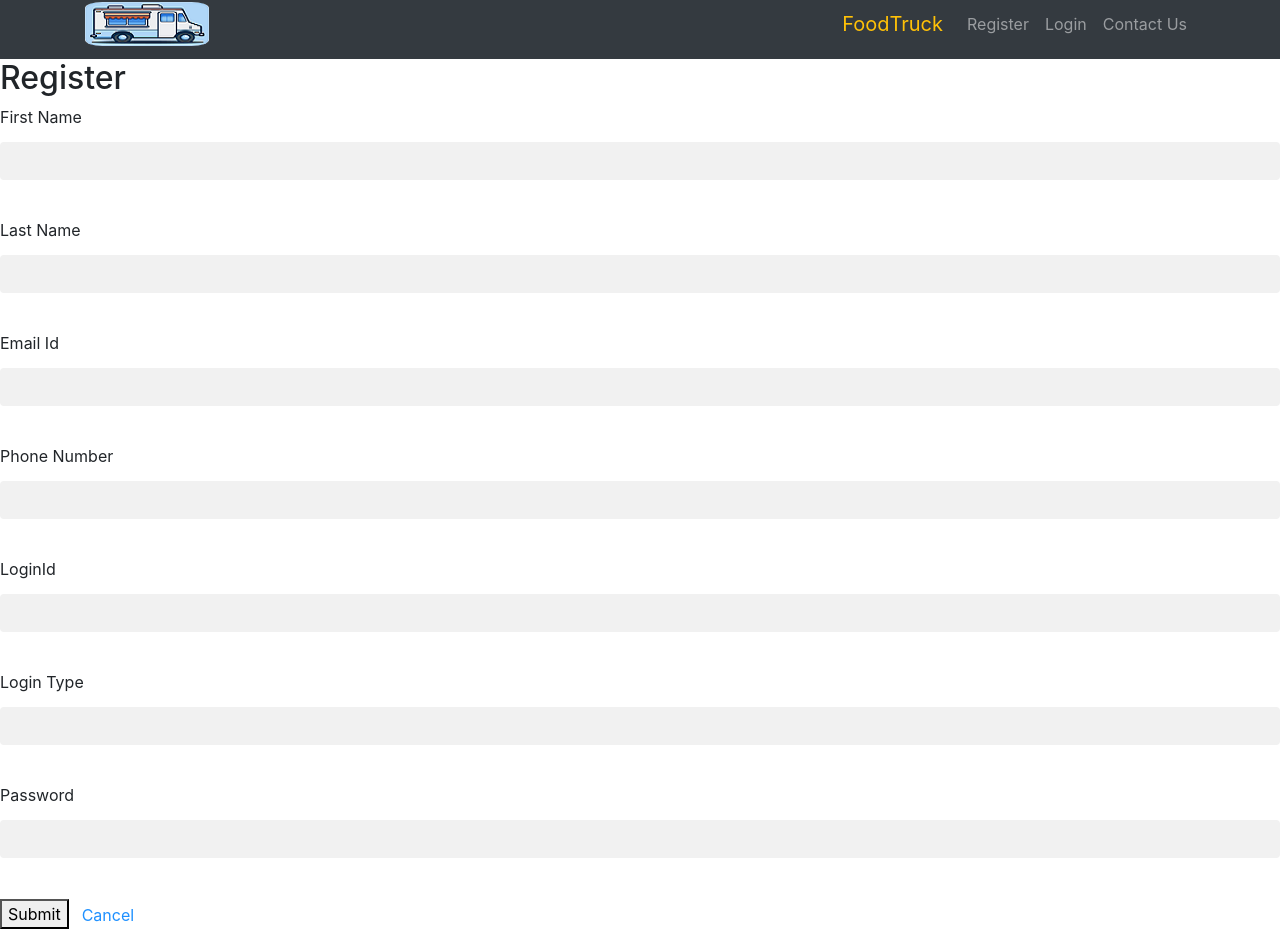
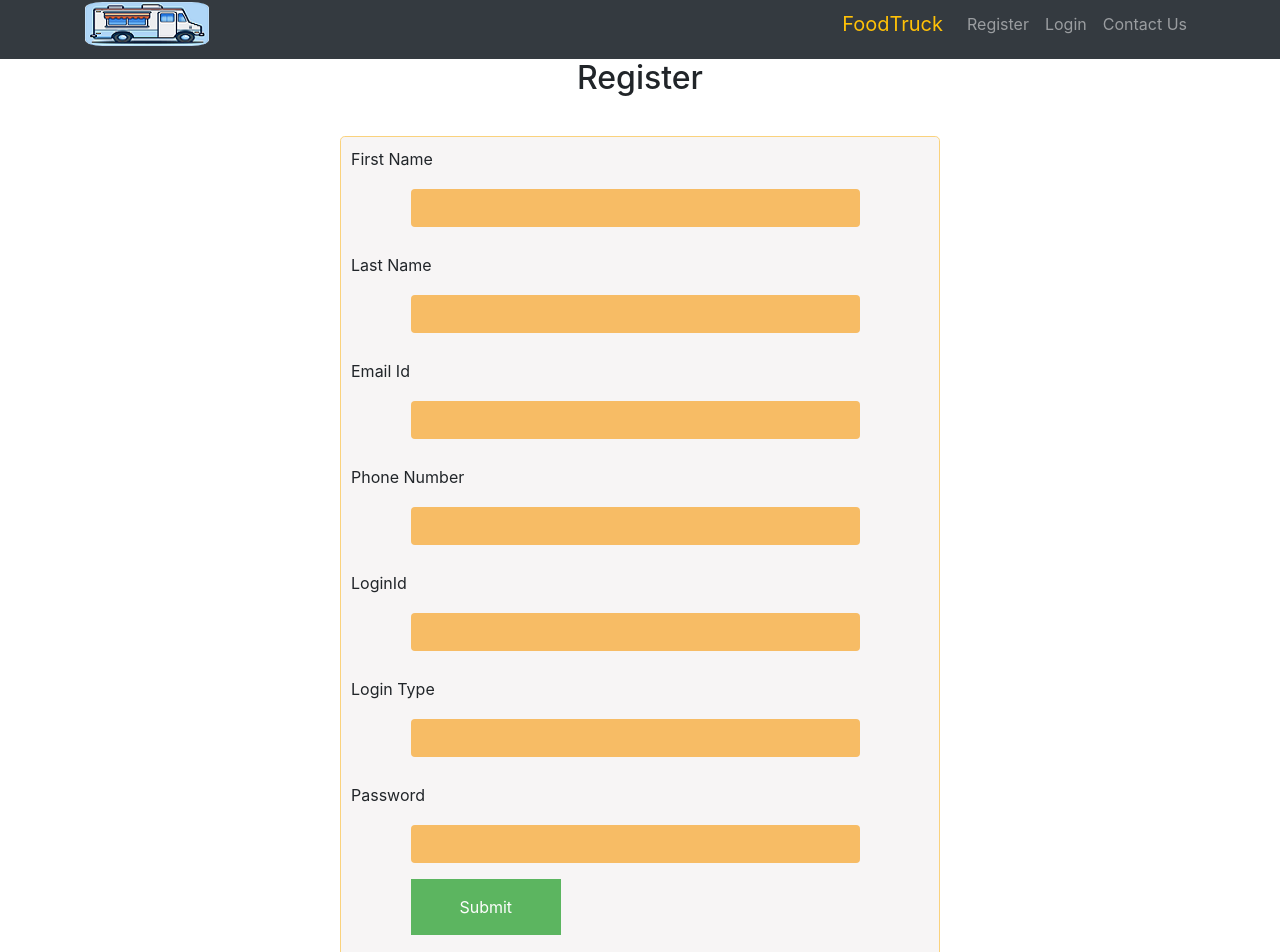
Before and after one commit to AbhijeetShetty/Spring-Boot-Food_Truck_System, an Angular app in the folder foodtruck-UI/UserInterface/: page /register in a window 1280 px wide. Shown: the part 69-1021 px from the top of the page. Built offline with nearby package versions, Linux system fonts and the light colour scheme; some icons are missing.

Commit message:
styling fixed for registeration

```diff
--- a/foodtruck-UI/UserInterface/src/app/components/register/register.component.css
+++ b/foodtruck-UI/UserInterface/src/app/components/register/register.component.css
@@ -2,17 +2,19 @@
 
 /* Add padding to containers */
 .container {
-  padding: 16px;
+  padding: 0px;
 }
-
+.label-group{
+  padding: 10px;
+}
 /* Full-width input fields */
 input[type=text], input[type=password] {
-  width: 100%;
-  padding: 15px;
-  margin: 5px 0 22px 0;
+  width: 75%;
+  padding: 0px;
+  margin: 0px 0px 0px 70px;
   display: inline-block;
   border: none;
-  background: #f1f1f1;
+  background: #f7bc65;
 }
 
 input[type=text]:focus, input[type=password]:focus {
@@ -22,8 +24,8 @@ input[type=text]:focus, input[type=password]:focus {
 
 /* Overwrite default styles of hr */
 hr {
-  border: 1px solid #f1f1f1;
-  margin-bottom: 25px;
+  border: 1px solid #e78f0b;
+  width: 1200px;
 }
 
 /* Set a style for the submit/register button */
@@ -31,10 +33,10 @@ hr {
   background-color: #4CAF50;
   color: white;
   padding: 16px 20px;
-  margin: 8px 0;
+  margin: 0px 20px 0px 70px;
   border: none;
   cursor: pointer;
-  width: 100%;
+  width: 25%;
   opacity: 0.9;
 }
 
@@ -47,15 +49,11 @@ a {
   color: dodgerblue;
 }
 
-/* Set a grey background color and center the text of the "sign in" section */
-.signin {
-  background-color: #f1f1f1;
-  text-align: center;
-}
+
 .modal-content {
   background-color: #f7f5f5;
-  margin: 5% auto 15% auto; /* 5% from the top, 15% from the bottom and centered */
-  border: 1px solid rgb(255, 190, 49);
-  width: 85%;
-  height: 1155px; /* Could be more or less, depending on screen size */
+  margin: 3% auto 15% auto; /* 5% from the top, 15% from the bottom and centered */
+  border: 1px solid rgb(250, 210, 125);
+  width: 600px;
+  height: 1150px; /* Could be more or less, depending on screen size */
 }
--- a/foodtruck-UI/UserInterface/src/app/components/register/register.component.html
+++ b/foodtruck-UI/UserInterface/src/app/components/register/register.component.html
@@ -1,21 +1,21 @@
-<h2>Register</h2>
-<form [formGroup]="registerForm" (ngSubmit)="onSubmit()">
+<h2 align="center">Register</h2>
+<form [formGroup]="registerForm" (ngSubmit)="onSubmit()" class="modal-content">
   <div class="form-group">
-    <label for="firstName">First Name</label>
+    <label for="firstName" class="label-group">First Name</label><br>
     <input type="text" formControlName="firstName" class="form-control" [ngClass]="{ 'is-invalid': submitted && f.firstName.errors }" />
     <div *ngIf="submitted && f.firstName.errors" class="invalid-feedback">
       <div *ngIf="f.firstName.errors.required">First Name is required</div>
     </div>
   </div>
   <div class="form-group">
-    <label for="lastName">Last Name</label>
+    <label for="lastName" class="label-group">Last Name</label><br>
     <input type="text" formControlName="lastName" class="form-control" [ngClass]="{ 'is-invalid': submitted && f.lastName.errors }" />
     <div *ngIf="submitted && f.lastName.errors" class="invalid-feedback">
       <div *ngIf="f.lastName.errors.required">Last Name is required</div>
     </div>
   </div>
   <div class="form-group">
-    <label for="emailId">Email Id</label>
+    <label for="emailId" class="label-group">Email Id</label><br>
     <input type="text" formControlName="emailId" class="form-control" [ngClass]="{ 'is-invalid': submitted && f.emailId.errors }" />
     <div *ngIf="submitted && f.emailId.errors" class="invalid-feedback">
       <div *ngIf="f.emailId.errors.required">Email Id is required</div>
@@ -23,7 +23,7 @@
     </div>
   </div>
   <div class="form-group">
-    <label for="mobileNumber">Phone Number</label>
+    <label for="mobileNumber" class="label-group">Phone Number</label><br>
     <input type="text" formControlName="mobileNumber" class="form-control" [ngClass]="{ 'is-invalid': submitted && f.mobileNumber.errors }" />
     <div *ngIf="submitted && f.mobileNumber.errors" class="invalid-feedback">
       <div *ngIf="f.mobileNumber.errors.required">Phone Number is required</div>
@@ -32,21 +32,21 @@
     </div>
   </div>
   <div class="form-group">
-    <label for="loginId">LoginId</label>
+    <label for="loginId" class="label-group">LoginId</label><br>
     <input type="text" formControlName="loginId" class="form-control" [ngClass]="{ 'is-invalid': submitted && f.loginId.errors }" />
     <div *ngIf="submitted && f.loginId.errors" class="invalid-feedback">
       <div *ngIf="f.loginId.errors.required">LoginId is required</div>
     </div>
   </div>
   <div class="form-group">
-    <label for="loginType">Login Type</label>
+    <label for="loginType" class="label-group">Login Type</label><br>
     <input type="text" formControlName="loginType" class="form-control" [ngClass]="{ 'is-invalid': submitted && f.loginType.errors }" />
     <div *ngIf="submitted && f.loginType.errors" class="invalid-feedback">
       <div *ngIf="f.loginType.errors.required">Login Type is required</div>
     </div>
   </div>
   <div class="form-group">
-    <label for="password">Password</label>
+    <label for="password" class="label-group">Password</label><br>
     <input type="password" formControlName="password" class="form-control" [ngClass]="{ 'is-invalid': submitted && f.password.errors }" />
     <div *ngIf="submitted && f.password.errors" class="invalid-feedback">
       <div *ngIf="f.password.errors.required">Password is required</div>
@@ -54,7 +54,7 @@
     </div>
   </div>
   <div class="form-group">
-    <button type="submit">Submit</button>
-    <a routerLink="/" class="btn btn-link">Cancel</a>
+    <button type="submit" class="registerbtn">Submit</button>
   </div>
 </form>
+<hr>
```
